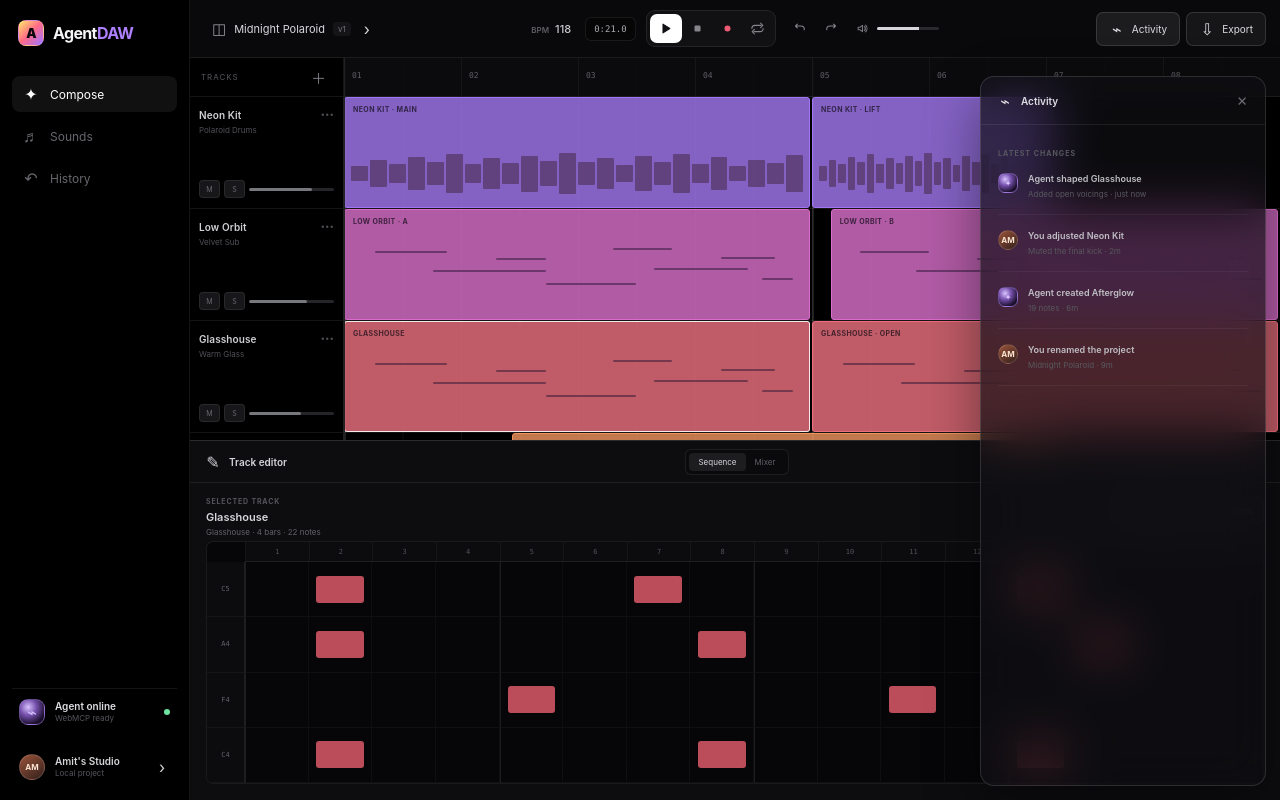
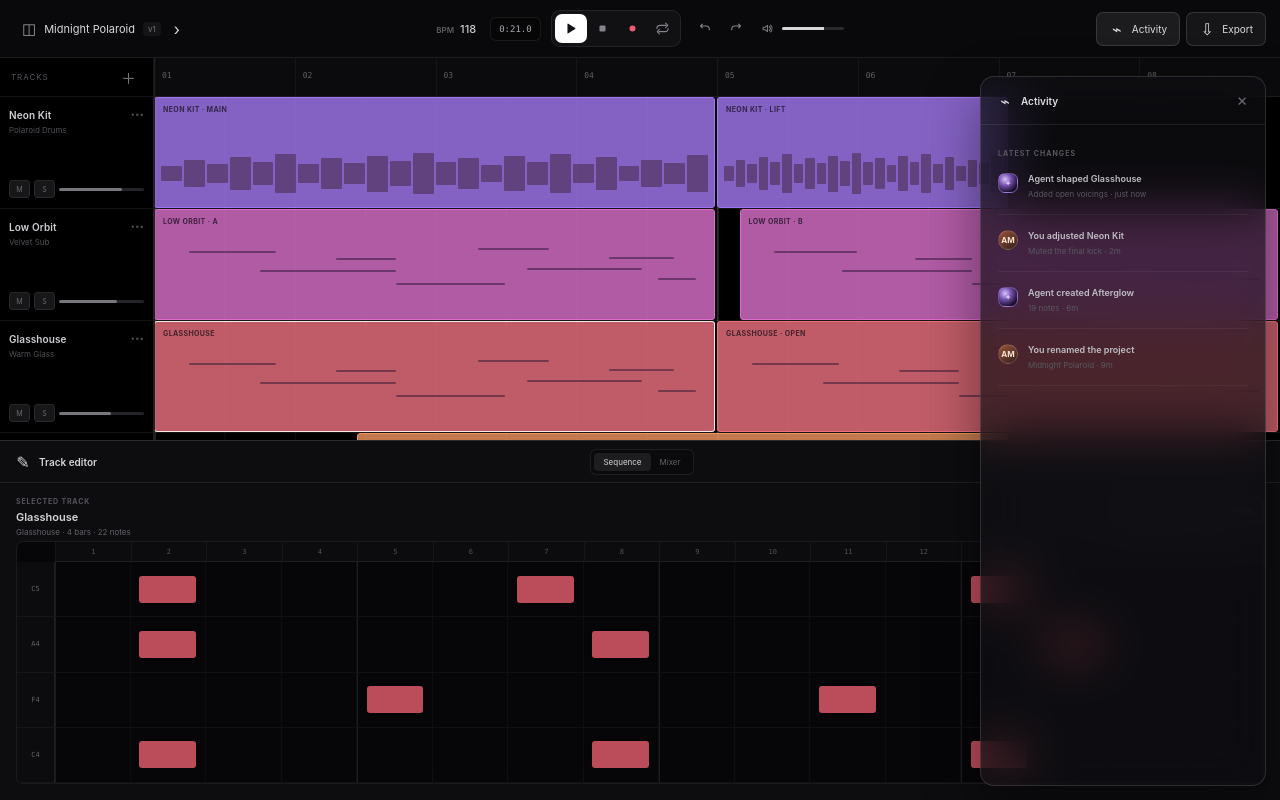
Before and after one commit to amit-00/agent-daw, a Next.js app: page / in a window 1280 px wide. Built offline with nearby package versions, Linux system fonts and the light colour scheme.

Commit message:
remove primary navigation sidebar

```diff
--- a/src/app/globals.css
+++ b/src/app/globals.css
@@ -51,10 +51,8 @@ input:focus-visible {
 
 .studio-shell {
   position: relative;
-  display: grid;
   min-width: 1180px;
   height: 100dvh;
-  grid-template-columns: 190px minmax(0, 1fr);
   overflow: hidden;
   color: var(--text);
   background: var(--bg);
@@ -74,127 +72,6 @@ input:focus-visible {
   backdrop-filter: blur(24px) saturate(125%);
 }
 
-.sidebar {
-  position: relative;
-  z-index: 10;
-  display: flex;
-  width: 190px;
-  height: 100dvh;
-  flex-direction: column;
-  padding: 18px 12px 12px;
-  border-right: 1px solid var(--line);
-  background: #000;
-}
-
-.sidebar-heading {
-  display: flex;
-  align-items: center;
-  justify-content: space-between;
-}
-
-.brand {
-  display: flex;
-  align-items: center;
-  gap: 9px;
-  padding: 2px 6px;
-  color: var(--text);
-  font-size: 16px;
-  font-weight: 680;
-  letter-spacing: -0.04em;
-  text-decoration: none;
-}
-
-.brand > span:last-child > span {
-  color: #af80ff;
-}
-
-.brand-mark {
-  display: grid;
-  width: 26px;
-  height: 26px;
-  border: 1px solid rgba(255, 255, 255, 0.18);
-  border-radius: 8px;
-  color: #0a080e;
-  font-size: 13px;
-  font-weight: 900;
-  place-items: center;
-  background: linear-gradient(135deg, #ffe06b 3%, #ff6a87 49%, #a675ff 95%);
-}
-
-.nav-items {
-  display: grid;
-  gap: 6px;
-  margin-top: 28px;
-}
-
-.nav-item {
-  display: flex;
-  align-items: center;
-  gap: 11px;
-  width: 100%;
-  padding: 10px 11px;
-  border: 0;
-  border-radius: 8px;
-  color: #66666d;
-  font-size: 12px;
-  text-align: left;
-  background: transparent;
-  cursor: pointer;
-  transition: color 160ms ease, background 160ms ease;
-}
-
-.nav-item:hover {
-  color: #b9b9bf;
-  background: rgba(255, 255, 255, 0.035);
-}
-
-.nav-item.active {
-  color: #fff;
-  background: rgba(255, 255, 255, 0.065);
-}
-
-.sidebar-footer {
-  display: grid;
-  gap: 11px;
-  margin-top: auto;
-}
-
-.agent-status,
-.profile {
-  display: grid;
-  grid-template-columns: 28px 1fr auto;
-  gap: 8px;
-  align-items: center;
-}
-
-.agent-status {
-  padding: 10px 7px;
-  border-top: 1px solid var(--line);
-  color: #dddde2;
-  font-size: 10px;
-}
-
-.agent-status strong,
-.agent-status small,
-.profile strong,
-.profile small {
-  display: block;
-  line-height: 1.45;
-}
-
-.agent-status strong,
-.profile strong {
-  font-size: 10px;
-  font-weight: 580;
-}
-
-.agent-status small,
-.profile small {
-  color: var(--muted-dark);
-  font-size: 8px;
-}
-
-.agent-orb,
 .mini-orb {
   display: grid;
   border: 1px solid rgba(188, 147, 255, 0.45);
@@ -203,35 +80,6 @@ input:focus-visible {
   background: radial-gradient(circle at 34% 30%, #d8c1ff, #7550ac 36%, #1b102b 75%);
 }
 
-.agent-orb {
-  width: 26px;
-  height: 26px;
-  border-radius: 9px;
-}
-
-.status-dot {
-  width: 6px;
-  height: 6px;
-  border-radius: 50%;
-  background: #70e3a1;
-}
-
-.profile {
-  width: 100%;
-  padding: 8px 7px;
-  border: 0;
-  border-radius: 8px;
-  color: #d5d5d9;
-  text-align: left;
-  background: transparent;
-  cursor: pointer;
-}
-
-.profile:hover {
-  background: rgba(255, 255, 255, 0.04);
-}
-
-.avatar,
 .mini-avatar {
   display: grid;
   border: 1px solid rgba(255, 255, 255, 0.14);
@@ -241,11 +89,6 @@ input:focus-visible {
   font-weight: 700;
   place-items: center;
   background: linear-gradient(145deg, #995339, #34201c);
-}
-
-.avatar {
-  width: 26px;
-  height: 26px;
 }
 
 .workspace {
--- a/src/app/page.tsx
+++ b/src/app/page.tsx
@@ -8,12 +8,9 @@ type EditorTab = "mixer" | "sequence";
 type IconName =
   | "activity"
   | "chevron"
-  | "compose"
   | "download"
   | "draw"
-  | "history"
-  | "mixer"
-  | "sounds";
+  | "mixer";
 
 interface Track {
   readonly id: TrackId;
@@ -90,12 +87,9 @@ const CLIPS: readonly Clip[] = [
 const ICONS: Readonly<Record<IconName, string>> = {
   activity: "⌁",
   chevron: "›",
-  compose: "✦",
   download: "⇩",
   draw: "✎",
-  history: "↶",
   mixer: "≡",
-  sounds: "♬",
 };
 
 const DRUM_LEVELS = [33, 58, 41, 75, 51, 86, 42, 67, 47, 80, 57, 91, 49, 70, 38, 76, 53, 88, 44, 72, 35, 61, 46, 82] as const;
@@ -225,34 +219,6 @@ export default function StudioPage(): ReactElement {
   const selectedTrack = TRACKS.find((track) => track.id === selectedClip.trackId) ?? TRACKS[0];
   return (
     <main className="studio-shell">
-      <nav className="sidebar" aria-label="Primary navigation">
-        <div className="sidebar-heading">
-          <a className="brand" href="#studio" aria-label="AgentDAW studio">
-            <span className="brand-mark" aria-hidden="true">A</span>
-            <span>Agent<span>DAW</span></span>
-          </a>
-        </div>
-
-        <div className="nav-items">
-          <button className="nav-item active" type="button"><Icon name="compose" />Compose</button>
-          <button className="nav-item" type="button"><Icon name="sounds" />Sounds</button>
-          <button className="nav-item" type="button"><Icon name="history" />History</button>
-        </div>
-
-        <div className="sidebar-footer">
-          <div className="agent-status">
-            <span className="agent-orb"><Icon name="activity" /></span>
-            <span><strong>Agent online</strong><small>WebMCP ready</small></span>
-            <span className="status-dot" aria-label="Connected" />
-          </div>
-          <button className="profile" type="button" aria-label="Open profile menu">
-            <span className="avatar">AM</span>
-            <span><strong>Amit&apos;s Studio</strong><small>Local project</small></span>
-            <Icon name="chevron" />
-          </button>
-        </div>
-      </nav>
-
       <section className="workspace" id="studio">
         <header className="transport">
           <div className="transport-leading">
```
